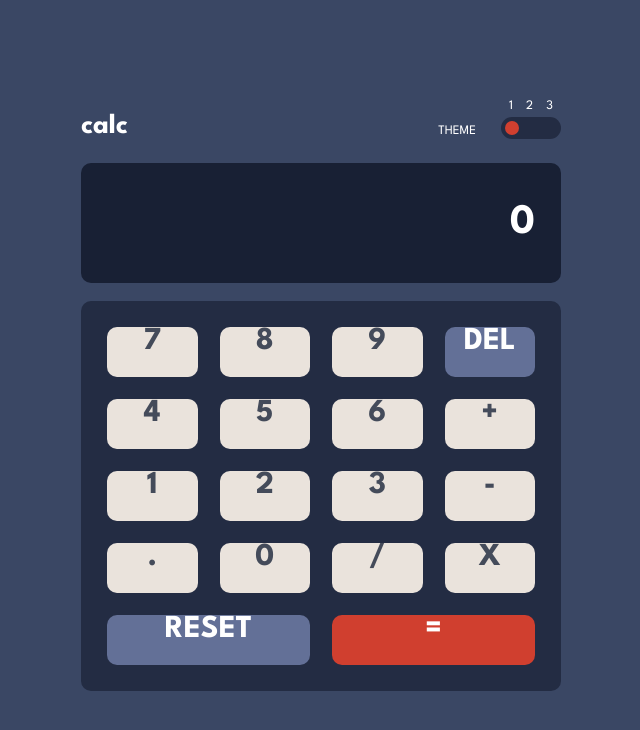
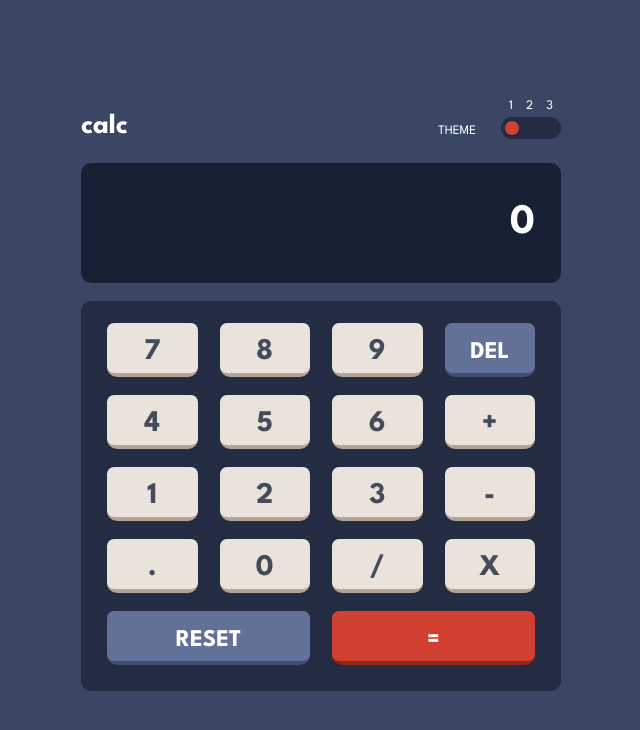
Before and after one commit to evelyn-2022/calculator-with-three-themes, a React (Create React App) app: page / in a window 1280 px wide. Shown: the top 730 px of the page, without its empty margins (319-959 px from the left). Built offline with nearby package versions, Linux system fonts and the light colour scheme.

Commit message:
finished styling

```diff
--- a/src/App.js
+++ b/src/App.js
@@ -39,9 +39,7 @@ const App = () => {
             {/* Keyboard */}
             <section className='keypad'>
               <div className='row'>
-                <div className='key number'>
-                  <span>7</span>
-                </div>
+                <div className='key number'>7</div>
                 <div className='key number'>8</div>
                 <div className='key number'>9</div>
                 <div className='key del'>del</div>
--- a/src/styles.css
+++ b/src/styles.css
@@ -18,6 +18,7 @@ body {
 :root {
   --radius-lg: 50px;
   --radius-md: 10px;
+  --radius-sm: 7px;
   --radius-round: 50%;
   --transition: all 0.3s linear;
   --grid-gap: 2.2rem;
@@ -31,7 +32,7 @@ body {
   --text-heading: hsl(0, 0%, 100%);
 
   --key-bg-1: hsl(30, 25%, 89%);
-  --key-shasow-1: hsl(28, 16%, 65%);
+  --key-shadow-1: hsl(28, 16%, 65%);
   --key-text-1: hsl(221, 14%, 31%);
   --key-bg-1-hover: hsl(30, 25%, 99%);
 
@@ -56,7 +57,7 @@ body {
   --text-heading: hsl(60, 10%, 19%);
 
   --key-bg-1: hsl(45, 7%, 89%);
-  --key-shasow-1: hsl(35, 11%, 61%);
+  --key-shadow-1: hsl(35, 11%, 61%);
   --key-text-1: hsl(60, 10%, 19%);
   --key-bg-1-hover: hsl(45, 7%, 99%);
 
@@ -86,7 +87,7 @@ body {
   --key-bg-1-hover: hsl(268, 47%, 31%);
 
   --key-bg-2: hsl(281, 89%, 26%);
-  --key-shasow-2: hsl(285, 91%, 52%);
+  --key-shadow-2: hsl(285, 91%, 52%);
   --key-text-2: hsl(0, 0%, 100%);
   --key-bg-2-hover: hsl(281, 89%, 36%);
 
@@ -117,6 +118,8 @@ body {
 
 .container {
   grid-row: 2;
+  position: relative;
+  z-index: 1;
 }
 
 /* Heading */
@@ -185,6 +188,7 @@ body {
   width: 100%;
   border-radius: var(--radius-md);
   padding: 2.6rem;
+  z-index: -1;
 }
 
 .screen {
@@ -201,11 +205,12 @@ body {
 
 .keypad {
   background-color: var(--bg-keypad);
-  font-size: 3.2rem;
+  font-size: 3rem;
   text-transform: uppercase;
   display: grid;
   grid-auto-flow: row;
   gap: var(--grid-gap);
+  position: relative;
 }
 
 .row,
@@ -214,6 +219,7 @@ body {
   grid-auto-flow: column;
   gap: var(--grid-gap);
   place-items: center;
+  position: relative;
 }
 
 .row {
@@ -229,29 +235,73 @@ body {
   text-align: center;
   border-radius: var(--radius-md);
   position: relative;
+  display: flex;
+  justify-content: center;
+  align-items: center;
+  z-index: 1;
+}
+.key:hover {
+  cursor: pointer;
+  transform: translateY(1px);
+  position: relative;
+  z-index: 999;
 }
 .key::after {
+  content: '';
+  display: inline-block;
   position: absolute;
-  width: 100px;
-  min-height: 60px;
-  top: 3px;
+  width: 100%;
+  height: 100%;
+  top: -4px;
   left: 0;
-  background-color: red;
+  z-index: -1;
+  border-radius: var(--radius-sm);
 }
+
+.key:hover::after {
+  top: -3px;
+}
+
 .number,
 .operator,
 .dot {
+  background-color: var(--key-shadow-1);
+  color: var(--key-text-1);
+}
+.number::after,
+.operator::after,
+.dot::after {
   background-color: var(--key-bg-1);
-  color: var(--key-text-1);
+}
+.number:hover::after,
+.operator:hover::after,
+.dot:hover::after {
+  background-color: var(--key-bg-1-hover);
 }
 
 .del,
 .reset {
+  background-color: var(--key-shadow-2);
+  color: var(--key-text-2);
+  font-size: 2.4rem;
+}
+.del::after,
+.reset::after {
   background-color: var(--key-bg-2);
-  color: var(--key-text-2);
+}
+.del:hover::after,
+.reset:hover::after {
+  background-color: var(--key-bg-2-hover);
 }
 
 .equal {
+  background-color: var(--key-shadow-3);
+  color: var(--key-text-3);
+  font-size: 2.4rem;
+}
+.equal::after {
   background-color: var(--key-bg-3);
-  color: var(--key-text-3);
 }
+.equal:hover::after {
+  background-color: var(--key-bg-3-hover);
+}
```
